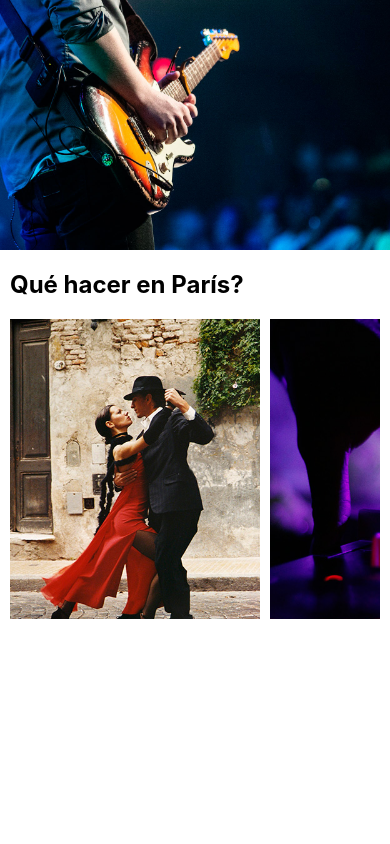
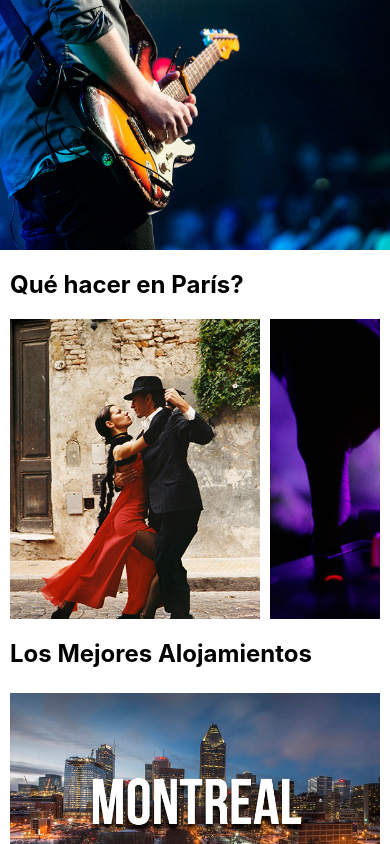
Before and after one commit to MorsaDevOmarG/layouts-mobile, a React Native app: screen / in a window 390 px wide. Built offline with nearby package versions, Linux system fonts and the light colour scheme.

Commit message:
Listado de IMGS

```diff
--- a/App.js
+++ b/App.js
@@ -4,7 +4,7 @@
 const App = () => {
   return (
     <>
-      <View>
+      <ScrollView>
         <View style={{ flexDirection: 'row' }}>
           <Image
             style={styles.banner}
@@ -16,43 +16,68 @@
           <Text style={styles.titulo}>Qué hacer en París?</Text>
 
           <ScrollView horizontal>
-            <View style={{ flexDirection: 'row' }}>
+            <View>
               <Image
                 style={styles.ciudad}
                 source={require('./assets/img/actividad1.jpg')}
               />
             </View>
 
-            <View style={{ flexDirection: 'row' }}>
+            <View>
               <Image
                 style={styles.ciudad}
                 source={require('./assets/img/actividad2.jpg')}
               />
             </View>
 
-            <View style={{ flexDirection: 'row' }}>
+            <View>
               <Image
                 style={styles.ciudad}
                 source={require('./assets/img/actividad3.jpg')}
               />
             </View>
 
-            <View style={{ flexDirection: 'row' }}>
+            <View>
               <Image
                 style={styles.ciudad}
                 source={require('./assets/img/actividad4.jpg')}
               />
             </View>
 
-            <View style={{ flexDirection: 'row' }}>
+            <View>
               <Image
                 style={styles.ciudad}
                 source={require('./assets/img/actividad5.jpg')}
               />
             </View>
           </ScrollView>
+
+          <Text style={styles.titulo}>Los Mejores Alojamientos</Text>
+
+          <View>
+            <View>
+              <Image
+                style={styles.mejores}
+                source={require('./assets/img/mejores1.jpg')}
+              />
+            </View>
+
+            <View>
+              <Image
+                style={styles.mejores}
+                source={require('./assets/img/mejores2.jpg')}
+              />
+            </View>
+
+            <View>
+              <Image
+                style={styles.mejores}
+                source={require('./assets/img/mejores3.jpg')}
+              />
+            </View>
+          </View>
         </View>
-      </View>
+      </ScrollView>
     </>
   );
 };
@@ -78,6 +103,12 @@
     height: 300,
     marginRight: 10,
   },
+
+  mejores: {
+    width: '100%',
+    height: 200,
+    marginVertical: 5,
+  },
 });
 
 export default App;
```
